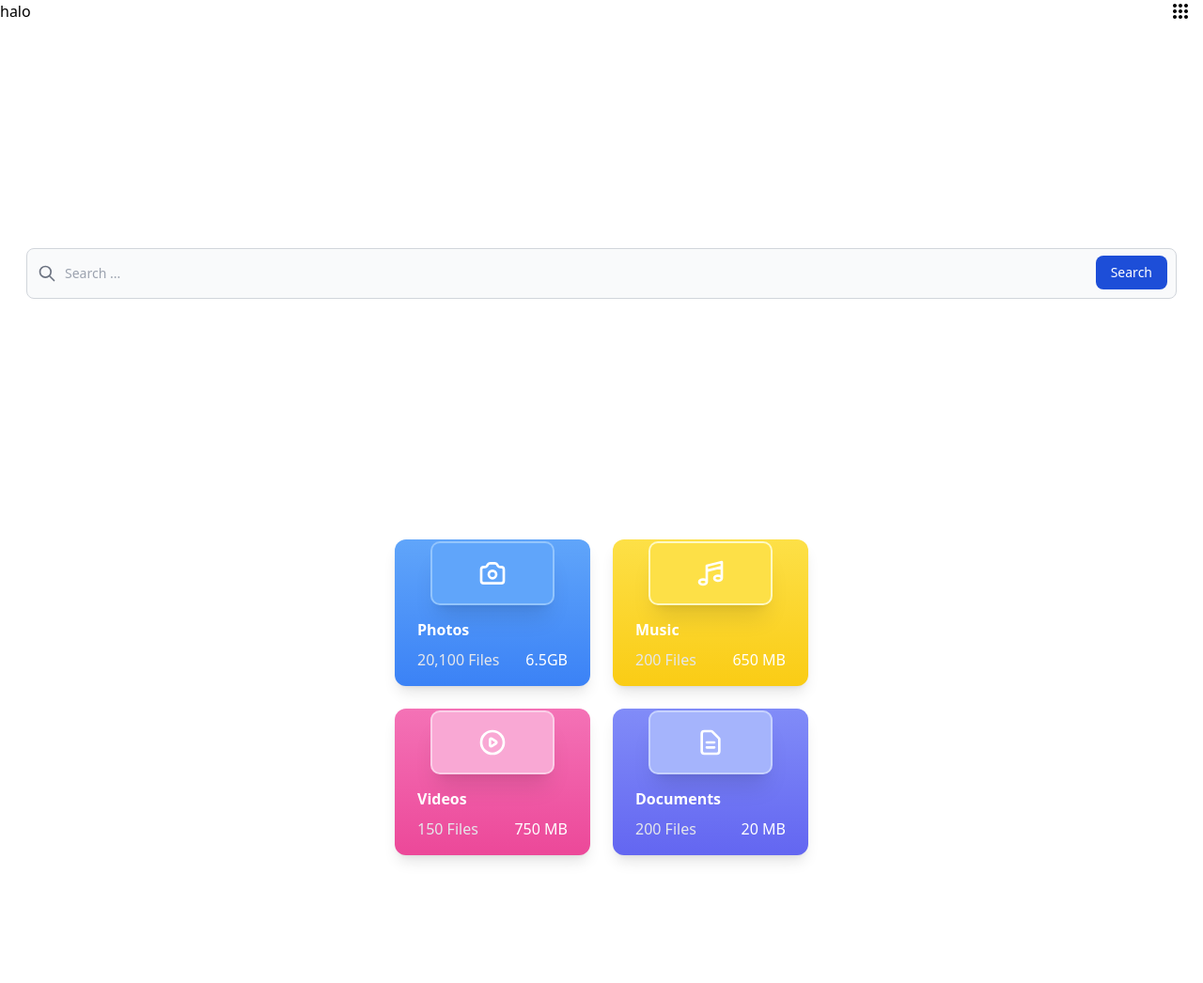
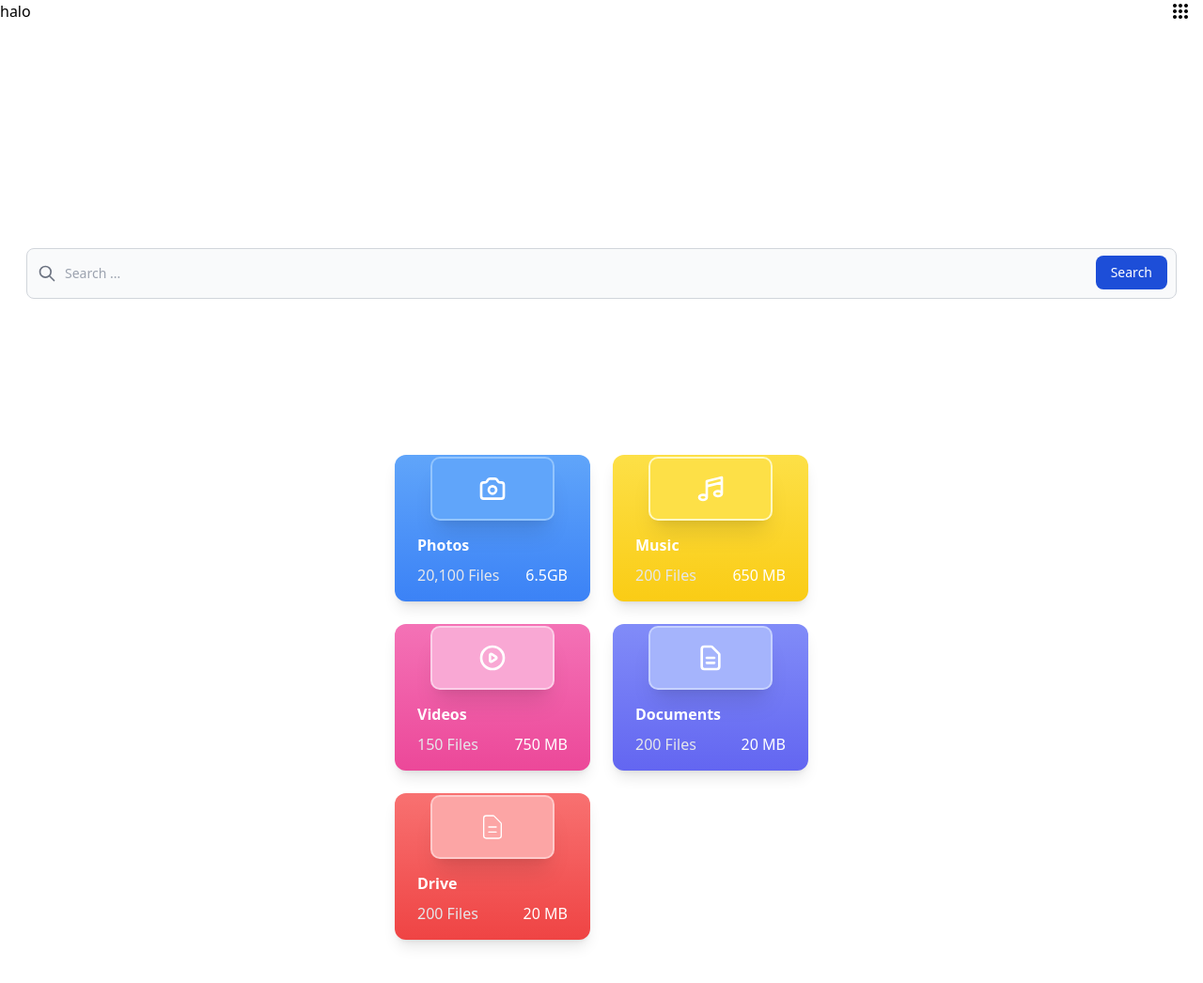
Before and after one commit to ditif/ditif.github.io, a website: page index.html in a window 1280 px wide. Shown: the whole page at 94% size. Drawn offline with Linux system fonts and the light colour scheme.

Commit message:
tambah icon drive

```diff
--- a/index.html
+++ b/index.html
@@ -107,6 +107,24 @@
             </div>
         </div>
         <!--End Card -->
+
+        <!-- Start Card -->
+        <div class="bg-red-600 pt-1 px-2 bg-gradient-to-b from-red-400 to-red-500 rounded-xl shadow-lg w-52">
+            <div class="flex justify-center">
+                <div class="flex justify-center p-4 bg-red-300 ring-2 ring-red-200 rounded-lg shadow-xl w-32" >
+                   <svg xmlns="http://www.w3.org/2000/svg" class="h-8 w-8 text-white" fill="none" viewBox="0 0 24 24" stroke="currentColor">
+                        <path stroke-linecap="round" stroke-linejoin="round" stroke-width="1" d="M9 12h6m-6 4h6m2 5H7a2 2 0 01-2-2V5a2 2 0 012-2h5.586a1 1 0 01.707.293l5.414 5.414a1 1 0 01.293.707V19a2 2 0 01-2 2z" />
+                    </svg>
+                </div>
+            </div>
+            <div class="p-4">
+                <p class="text-white font-semibold">Drive</p>
+                <div class="flex justify-between mt-2">
+                    <p class="text-gray-200">200 Files</p>
+                    <p class="text-white" >20 MB</p>
+                </div>
+            </div>
+        </div>
     </div>
 </div>
 
```
Also changed, not shown: public/css/ditif.css.
